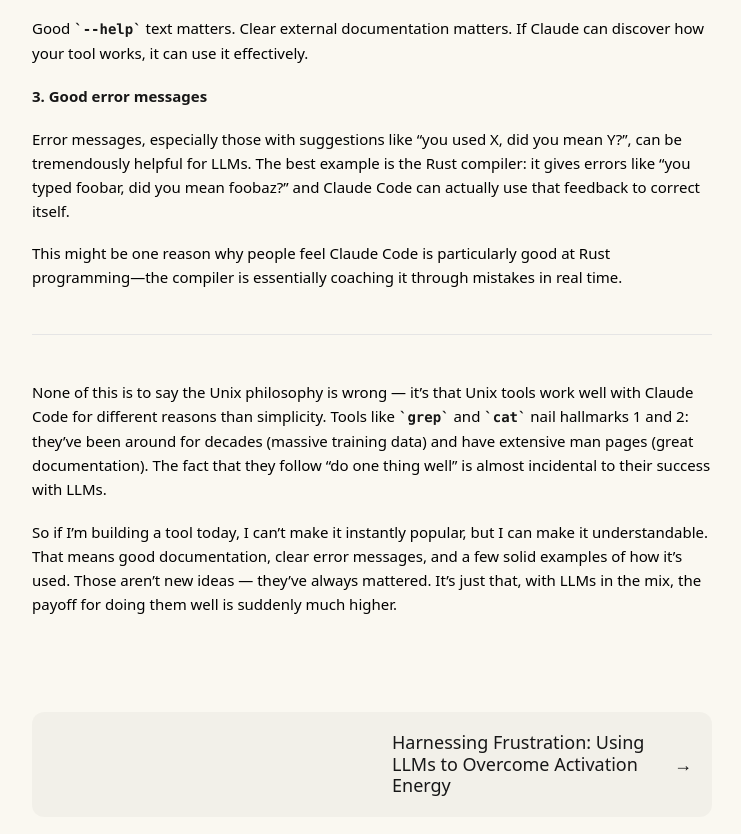
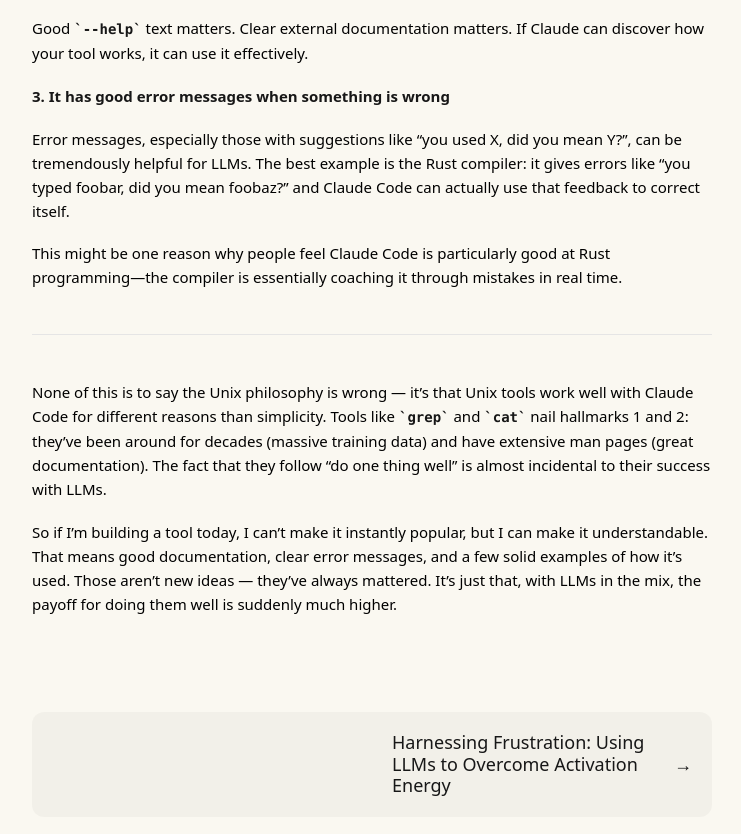
Before and after one commit to LalitMaganti/lalitm.com, a plain HTML site: page writing-tools-for-claude-code/index.html in a window 1280 px wide. Shown: the part 937-1771 px from the top of the page, without its empty margins (268-1009 px from the left). Drawn offline with Linux system fonts and the light colour scheme.

Commit message:
Minor fix

```diff
--- a/writing-tools-for-claude-code/index.html
+++ b/writing-tools-for-claude-code/index.html
@@ -107,7 +107,7 @@ One part stuck with me though: Noah emphasizes that tools fail with LLMs when th
 Git breaks the Unix philosophy completely. It’s sprawling, stateful, and complex. And yet Claude Code handles it effortlessly. It composes commands that, even after 10&#43; years of daily git usage, I wouldn’t think to use. It handles rebasing, cherry-picking, complex resets—stuff that trips up experienced developers regularly.">
   <meta itemprop="datePublished" content="2025-10-12T00:00:00+00:00">
   <meta itemprop="dateModified" content="2025-10-12T00:00:00+00:00">
-  <meta itemprop="wordCount" content="537"><meta property="og:url" content="/writing-tools-for-claude-code/">
+  <meta itemprop="wordCount" content="543"><meta property="og:url" content="/writing-tools-for-claude-code/">
   <meta property="og:site_name" content="Lalit Maganti">
   <meta property="og:title" content="What Makes a Good Tool for Claude Code">
   <meta property="og:description" content="I’ve been using Claude Code extensively for personal projects, and similar AI coding tools at work. Recently I came across this excellent blog post that resonated with a lot of my experience.
@@ -269,7 +269,7 @@ the directive syntax, transaction formats, and account structures without
 necessarily having seen millions of examples in its training data.</p>
 <p>Good <code>--help</code> text matters. Clear external documentation matters. If Claude can
 discover how your tool works, it can use it effectively.</p>
-<p><strong>3. Good error messages</strong></p>
+<p><strong>3. It has good error messages when something is wrong</strong></p>
 <p>Error messages, especially those with suggestions like “you used X, did you mean
 Y?”, can be tremendously helpful for LLMs. The best example is the Rust
 compiler: it gives errors like “you typed foobar, did you mean foobaz?” and
```
Also changed, not shown: index.html (+1 -1 lines).
